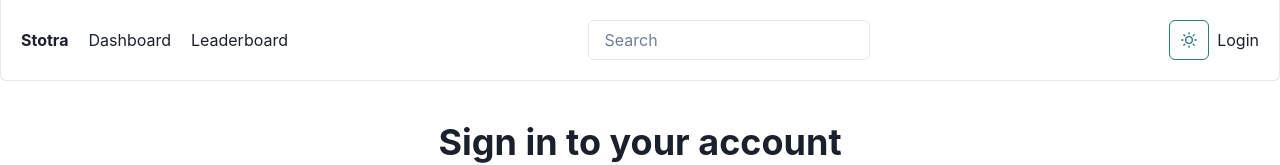
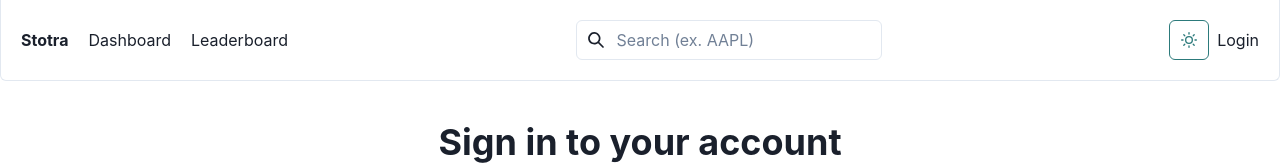
Before and after one commit to spikecodes/stotra, a React (Vite) app in the folder app/: page /login in a window 1280 px wide. Shown: the top 165 px of the page. Built offline with nearby package versions, Linux system fonts and the light colour scheme.

Commit message:
Fix SearchBox selected result background color

```diff
--- a/app/src/components/Navbar.tsx
+++ b/app/src/components/Navbar.tsx
@@ -16,7 +16,7 @@ import {
 import { Link, useLocation } from "react-router-dom";
 import auth from "../accounts";
 import { ChevronDownIcon, SunIcon } from "@chakra-ui/icons";
-import SearchBar from "./SearchBar";
+import SearchBox from "./SearchBox";
 
 export default function Navbar() {
 	const location = useLocation();
@@ -53,7 +53,7 @@ export default function Navbar() {
 			</Flex>
 
 			{/* Search */}
-			<SearchBar />
+			<SearchBox />
 
 			{/* Account */}
 			<HStack spacing="2">
--- a/app/src/components/SearchBar.tsx
+++ b/app/src/components/SearchBox.tsx
@@ -12,17 +12,24 @@ import {
 	Text,
 	Flex,
 	useColorModeValue,
+	InputLeftElement,
+	InputGroup,
 } from "@chakra-ui/react";
 import { Link, useNavigate } from "react-router-dom";
 import axios from "axios";
+import { SearchIcon } from "@chakra-ui/icons";
 
 interface SearchResult {
 	symbol: string;
 	longname: string;
 }
 
-function SearchBar() {
+function SearchBox() {
+	const initialFocusRef =
+		useRef<HTMLInputElement>() as RefObject<HTMLInputElement>;
 	const navigate = useNavigate();
+
+	const selectedBgColor = useColorModeValue("gray.100", "gray.800");
 
 	const { isOpen, onToggle } = useDisclosure();
 	const [selectedIndex, setSelectedIndex] = useState<number>(0);
@@ -67,9 +74,6 @@ function SearchBar() {
 		return () => clearTimeout(searchForStock);
 	}, [query]);
 
-	const initialFocusRef =
-		useRef<HTMLInputElement>() as RefObject<HTMLInputElement>;
-
 	return (
 		<Popover
 			initialFocusRef={initialFocusRef}
@@ -78,15 +82,19 @@ function SearchBar() {
 			returnFocusOnClose={false}
 		>
 			<PopoverTrigger>
+				<InputGroup w="auto">
+					<InputLeftElement>
+						<SearchIcon />
+					</InputLeftElement>
 					<Input
-					placeholder="Search"
-					w="auto"
+						placeholder="Search (ex. AAPL)"
 						ref={initialFocusRef}
 						onBlur={onToggle}
 						onFocus={onToggle}
 						onKeyDown={onKeyDown}
 						onChange={(e) => setQuery(e.target.value)}
 					/>
+				</InputGroup>
 			</PopoverTrigger>
 			{results != null && (
 				<PopoverContent>
@@ -102,11 +110,7 @@ function SearchBar() {
 											key={stock.symbol}
 											width="100%"
 											height={7}
-											bg={
-												selectedIndex === i
-													? useColorModeValue("gray.100", "gray.800")
-													: ""
-											}
+											bg={selectedIndex === i ? selectedBgColor : ""}
 										>
 											<Link to={`/stocks/${stock.symbol}`}>
 												<Flex gap={1}>
@@ -143,4 +147,4 @@ function SearchBar() {
 	);
 }
 
-export default SearchBar;
+export default SearchBox;
--- a/app/src/components/StockChart.tsx
+++ b/app/src/components/StockChart.tsx
@@ -50,6 +50,7 @@ export default function StockChart(props: { symbol: string }) {
 		},
 		chart: {
 			height: 600,
+			borderRadius: 10,
 			// styledMode: true,
 		},
 		credits: {
```
Lines whose indentation alone changed are shown as unchanged.
